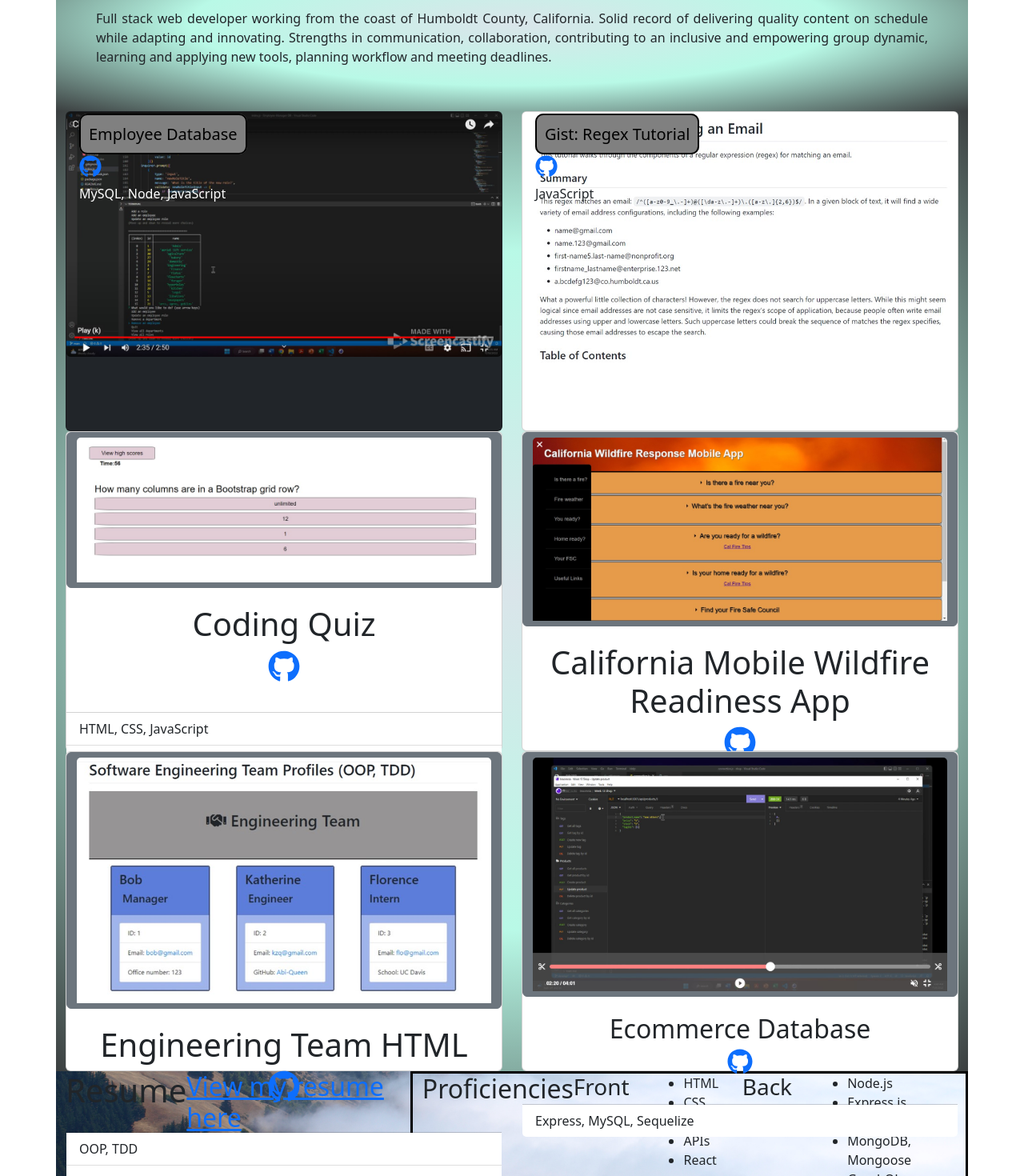
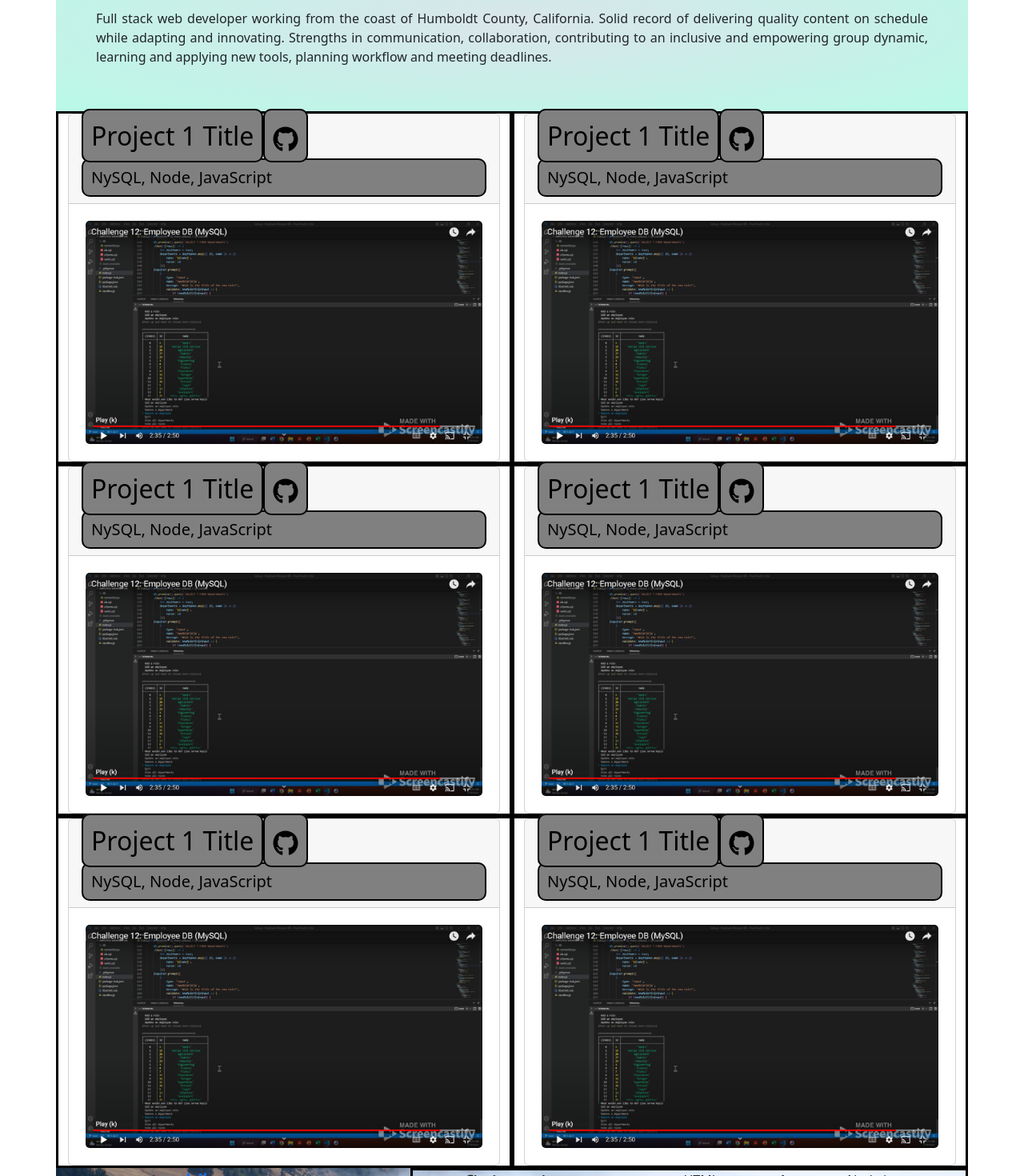
Before and after one commit to Abi-Queen/abi-queen-spa, a React (Create React App) app: page / in a window 1280 px wide. Shown: the part 480-1950 px from the top of the page at 80% size. Built offline with nearby package versions, Linux system fonts and the light colour scheme.

Commit message:
grid portfolio layout mostly working now

```diff
--- a/src/App.css
+++ b/src/App.css
@@ -128,6 +128,7 @@ nav ul li a {
   padding: 10px 15px;
   font-size: 1.55vw;
   text-shadow: 0 0 10px rgba(0, 0, 0, .5);
+  text-decoration: none
 }
 
 nav ul li a:hover {
@@ -139,7 +140,7 @@ nav ul li a:hover {
 .about {
   padding: 20px;
   background-color: var(--primary-color);
-  background-image: radial-gradient(#dae5ea, #b4fce6e0, #3b3f40);
+  background-image: radial-gradient(#dae5ea, #b4fce6e0);
   text-align: center;
   text-align: justify
 }
@@ -159,7 +160,7 @@ nav ul li a:hover {
   display: flex
 }
 
-.card-title a {
+.card-title a, .card-text {
   background: grey;
   color: black;
   text-decoration: none;
--- a/src/components/Portfolio/index.js
+++ b/src/components/Portfolio/index.js
@@ -1,121 +1,121 @@
 import React from 'react'
 import { FaGithub } from 'react-icons/fa'
-import quizSS from '../../assets/images/coding-quiz-screenshot.jpg'
-import regexSS from '../../assets/images/regex-ss.jpg'
+// import quizSS from '../../assets/images/coding-quiz-screenshot.jpg'
+// import regexSS from '../../assets/images/regex-ss.jpg'
 import empDBSS from '../../assets/images/employeedb-ss.jpg'
-import shopSS from '../../assets/images/shop-ss.jpg'
-import teamSS from '../../assets/images/team-ss.jpg'
-import wildfireSS from '../../assets/images/wildfire-screenshot.jpg'
+// import shopSS from '../../assets/images/shop-ss.jpg'
+// import teamSS from '../../assets/images/team-ss.jpg'
+// import wildfireSS from '../../assets/images/wildfire-screenshot.jpg'
+// import socialSS from '../../assets/images/social-network-ss.jpg'
 
 function Portfolio () {
     return (
-        <section className="container" id="portfolio">
-            <div className="row d-flex justify-content-center">
-                <div className="col-sm-6 project" id="project1">
-                    <div className="card bg-dark text-white">
-                    <a href="https://drive.google.com/file/d/1N6tmbxjLtrDPPkPcvb1f79KTqvoa9Rt5/view">
+        <section className="container">
+            <div className="row">
+                <div className="col d-flex justify-content-around">
+                    <div className="card">
+                        <div className="card-header">
+                            <h2 className="card-title">
+                                <a href="https://drive.google.com/file/d/1N6tmbxjLtrDPPkPcvb1f79KTqvoa9Rt5/view">Project 1 Title</a>
+                                <a href="https://github.com/Abi-Queen/Employee-Manager-DB">
+                            <FaGithub /></a>
+                            </h2>
+                            <h5 className="card-text">
+                                NySQL, Node, JavaScript
+                            </h5>
+                        </div>
+                        <div className="card-body">
                             <img className="card-img" src={empDBSS} alt="screenshot of user input to database"></img>
-                        </a>
-                        <div class="card-img-overlay">
-                            <h5 class="card-title">
-                                <a href="https://drive.google.com/file/d/1N6tmbxjLtrDPPkPcvb1f79KTqvoa9Rt5/view">Employee Database</a>
-                            </h5>
-                            <h3><a href="https://github.com/Abi-Queen/Employee-Manager-DB">
-                                <FaGithub /></a>
-                            </h3>
-                            <p class="card-text"> MySQL, Node, JavaScript</p>
                         </div>
                     </div>
                 </div>
-                <div className="col-sm-6 project" id="project1">
+                <div className="col d-flex justify-content-around">
                     <div className="card">
-                    <a href="https://drive.google.com/file/d/1N6tmbxjLtrDPPkPcvb1f79KTqvoa9Rt5/view">
-                            <img className="card-img" src={regexSS} alt="screenshot of tutorial text"></img>
-                        </a>
-                        <div class="card-img-overlay">
-                            <h5 class="card-title">
-                                <a href="https://gist.github.com/Abi-Queen/ddcd153227e8f24d09e2eb546e16a298">Gist: Regex Tutorial</a>
+                        <div className="card-header">
+                            <h2 className="card-title">
+                                <a href="https://drive.google.com/file/d/1N6tmbxjLtrDPPkPcvb1f79KTqvoa9Rt5/view">Project 1 Title</a>
+                                <a href="https://github.com/Abi-Queen/Employee-Manager-DB">
+                            <FaGithub /></a>
+                            </h2>
+                            <h5 className="card-text">
+                                NySQL, Node, JavaScript
                             </h5>
-                            <h3><a href="https://gist.github.com/Abi-Queen/ddcd153227e8f24d09e2eb546e16a298">
-                                <FaGithub /></a>
-                            </h3>
-                            <p class="card-text">JavaScript</p>
+                        </div>
+                        <div className="card-body">
+                            <img className="card-img" src={empDBSS} alt="screenshot of user input to database"></img>
                         </div>
                     </div>
                 </div>
             </div>
-            <div className="row justify-content-center">
-                <div className="col-sm-6 project" id="project3">
+            <div className="row">
+                <div className="col d-flex justify-content-around">
                     <div className="card">
-                    <a href="https://abi-queen.github.io/Coding-Quiz/" className="btn btn-secondary btn-large">
-                        <img className="card-img-top" src={quizSS} alt="screenshot of multiple choice question"></img>
-                    </a>
+                        <div className="card-header">
+                            <h2 className="card-title">
+                                <a href="https://drive.google.com/file/d/1N6tmbxjLtrDPPkPcvb1f79KTqvoa9Rt5/view">Project 1 Title</a>
+                                <a href="https://github.com/Abi-Queen/Employee-Manager-DB">
+                            <FaGithub /></a>
+                            </h2>
+                            <h5 className="card-text">
+                                NySQL, Node, JavaScript
+                            </h5>
+                        </div>
                         <div className="card-body">
-                            <h1>
-                                Coding Quiz
-                                <p><a href="https://github.com/Abi-Queen/Coding-Quiz">
-                                <FaGithub /></a></p>
-                            </h1>
+                            <img className="card-img" src={empDBSS} alt="screenshot of user input to database"></img>
                         </div>
-                        <ul className="list-group list-group-flush">
-                            <li className="list-group-item">HTML, CSS, JavaScript</li>
-                            <li className="list-group-item">Bootstrap, jQuery</li>
-                        </ul>
                     </div>
                 </div>
-                <div className="col-sm-6 project" id="project4">
+                <div className="col d-flex justify-content-around">
                     <div className="card">
-                    <a href="https://nverhulp.github.io/wildfire-app/" className="btn btn-secondary btn-large">
-                        <img className="card-img-top" src={wildfireSS} alt="screenshot wildfire app UI"></img>
-                    </a>
+                        <div className="card-header">
+                            <h2 className="card-title">
+                                <a href="https://drive.google.com/file/d/1N6tmbxjLtrDPPkPcvb1f79KTqvoa9Rt5/view">Project 1 Title</a>
+                                <a href="https://github.com/Abi-Queen/Employee-Manager-DB">
+                            <FaGithub /></a>
+                            </h2>
+                            <h5 className="card-text">
+                                NySQL, Node, JavaScript
+                            </h5>
+                        </div>
                         <div className="card-body">
-                            <h1>
-                                California Mobile Wildfire Readiness App
-                                <p><a href="https://github.com/nverhulp/wildfire-app">
-                                <FaGithub /></a></p>
-                            </h1>
+                            <img className="card-img" src={empDBSS} alt="screenshot of user input to database"></img>
                         </div>
-                        <ul className="list-group list-group-flush">
-                            <li className="list-group-item">HTML, CSS, JavaScript</li>
-                            <li className="list-group-item">Pure.css</li>
-                        </ul>
                     </div>
                 </div>
             </div>
-            <div className="row justify-content-center">
-                <div className="col-sm-6 project" id="project5">
+            <div className="row">
+                <div className="col d-flex justify-content-around">
                     <div className="card">
-                    <a href="https://youtu.be/ut7UswYo3GU" className="btn btn-secondary btn-large">
-                        <img className="card-img-top" src={teamSS} alt="screenshot of html generated"></img>
-                    </a>
+                        <div className="card-header">
+                            <h2 className="card-title">
+                                <a href="https://drive.google.com/file/d/1N6tmbxjLtrDPPkPcvb1f79KTqvoa9Rt5/view">Project 1 Title</a>
+                                <a href="https://github.com/Abi-Queen/Employee-Manager-DB">
+                            <FaGithub /></a>
+                            </h2>
+                            <h5 className="card-text">
+                                NySQL, Node, JavaScript
+                            </h5>
+                        </div>
                         <div className="card-body">
-                            <h1>
-                                Engineering Team HTML
-                                <p><a href="https://github.com/Abi-Queen/engineers">
-                                <FaGithub /></a></p>
-                            </h1>
+                            <img className="card-img" src={empDBSS} alt="screenshot of user input to database"></img>
                         </div>
-                        <ul className="list-group list-group-flush">
-                            <li className="list-group-item">OOP, TDD</li>
-                            <li className="list-group-item">Node, Jest, HTML, CSS, JavaScript, Bootstrap</li>
-                        </ul>
                     </div>
                 </div>
-                <div className="col-sm-6 project" id="project6">
+                <div className="col d-flex justify-content-around">
                     <div className="card">
-                    <a href="https://drive.google.com/file/d/1fLKFMFc53YsFRjtBfuJGcRR69BETFGi0/view" className="btn btn-secondary btn-large">
-                        <img className="card-img-top" src={shopSS} alt="screenshot of database query"></img>
-                    </a>
+                        <div className="card-header">
+                            <h2 className="card-title">
+                                <a href="https://drive.google.com/file/d/1N6tmbxjLtrDPPkPcvb1f79KTqvoa9Rt5/view">Project 1 Title</a>
+                                <a href="https://github.com/Abi-Queen/Employee-Manager-DB">
+                            <FaGithub /></a>
+                            </h2>
+                            <h5 className="card-text">
+                                NySQL, Node, JavaScript
+                            </h5>
+                        </div>
                         <div className="card-body">
-                            <h2>
-                                Ecommerce Database
-                                <p><a href="https://github.com/Abi-Queen/shop">
-                                <FaGithub /></a></p>
-                            </h2>
+                            <img className="card-img" src={empDBSS} alt="screenshot of user input to database"></img>
                         </div>
-                        <ul className="list-group list-group-flush">
-                            <li className="list-group-item">Express, MySQL, Sequelize</li>
-                        </ul>
                     </div>
                 </div>
             </div>
```
Also changed, not shown: src/draft.html (added, +111 -0 lines), src/assets/images/social-network-ss.jpg (added).
